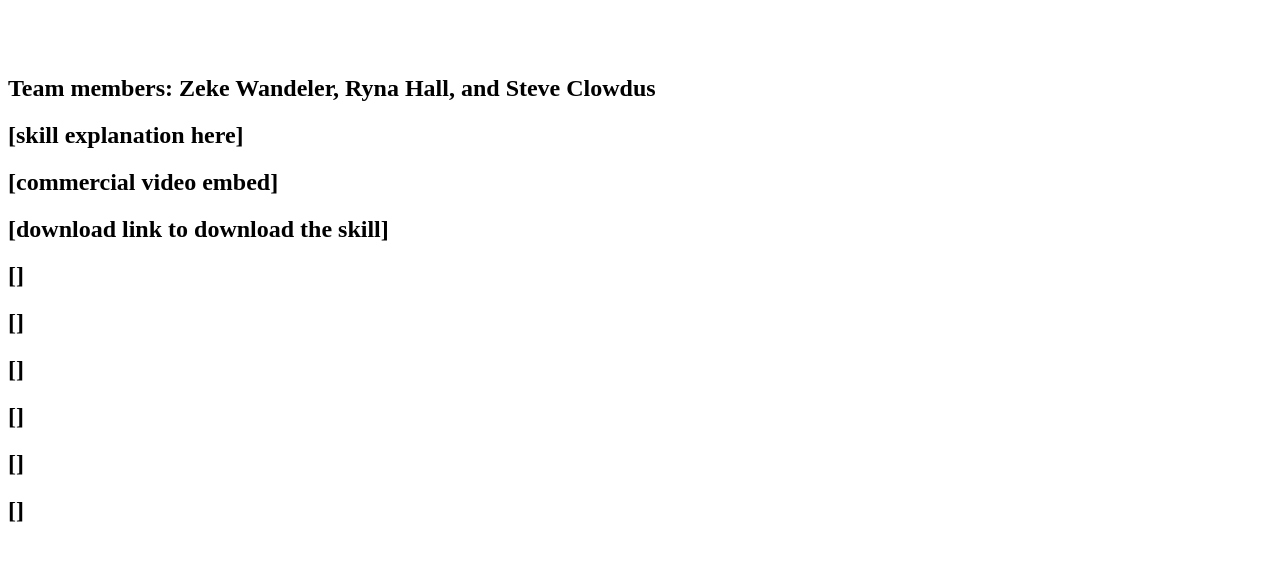
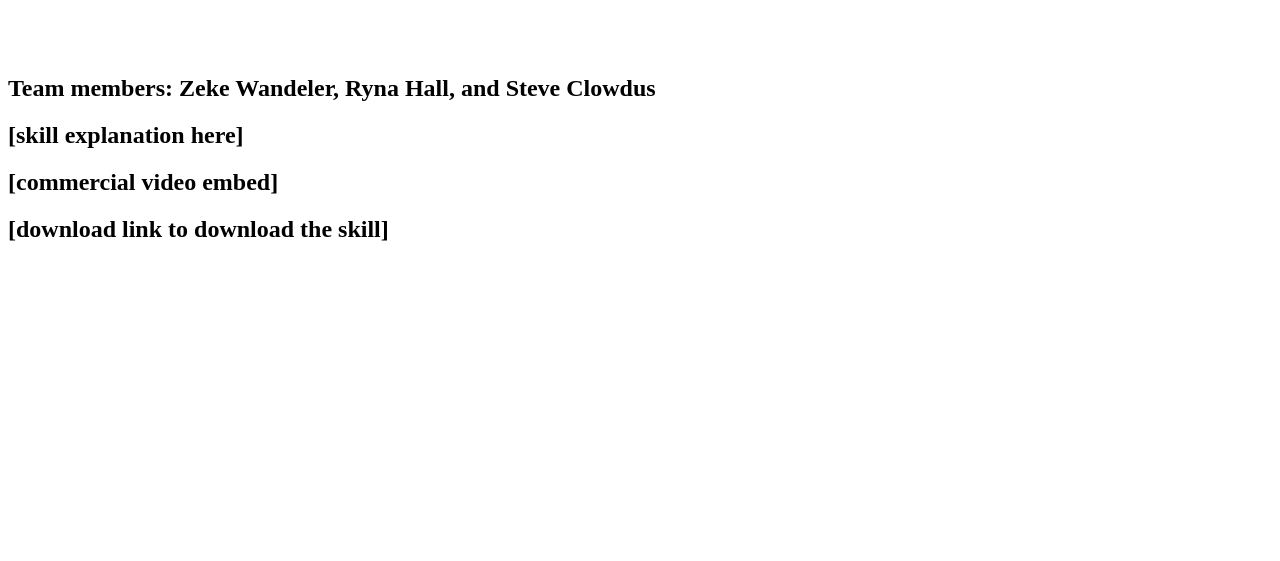
Before and after one commit to SteveClowdus/Alexa2FA_CHW, a plain HTML site: page Alexa2FA_Clowdus.html in a window 1280 px wide. Shown: the part 133-694 px from the top of the page. Drawn offline with Linux system fonts and the light colour scheme.

Commit message:
Update Alexa2FA_Clowdus.html

```diff
--- a/Alexa2FA_Clowdus.html
+++ b/Alexa2FA_Clowdus.html
@@ -44,9 +44,3 @@
 <h2>[skill explanation here]</h2>
 <h2>[commercial video embed]</h2>
 <h2>[download link to download the skill]</h2>
-<h2>[]</h2>
-<h2>[]</h2>
-<h2>[]</h2>
-<h2>[]</h2>
-<h2>[]</h2>
-<h2>[]</h2>
```
